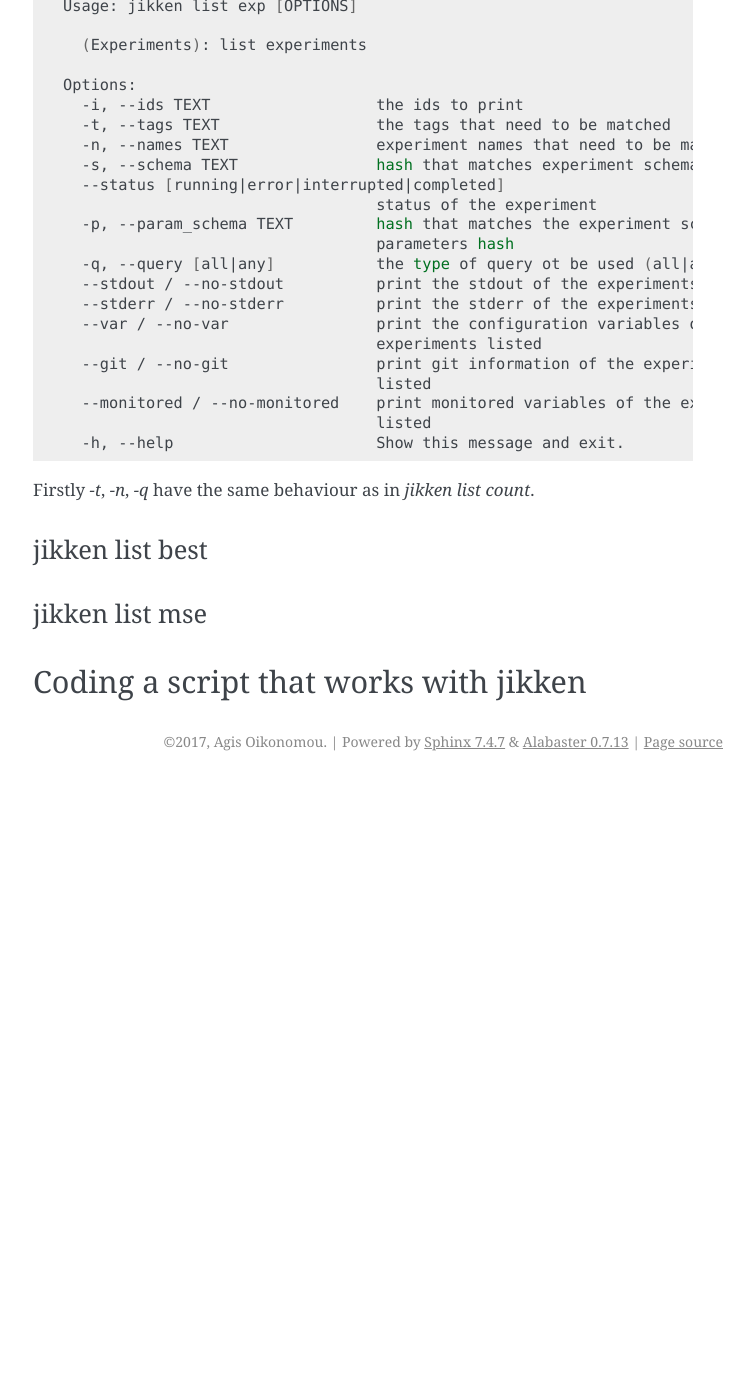
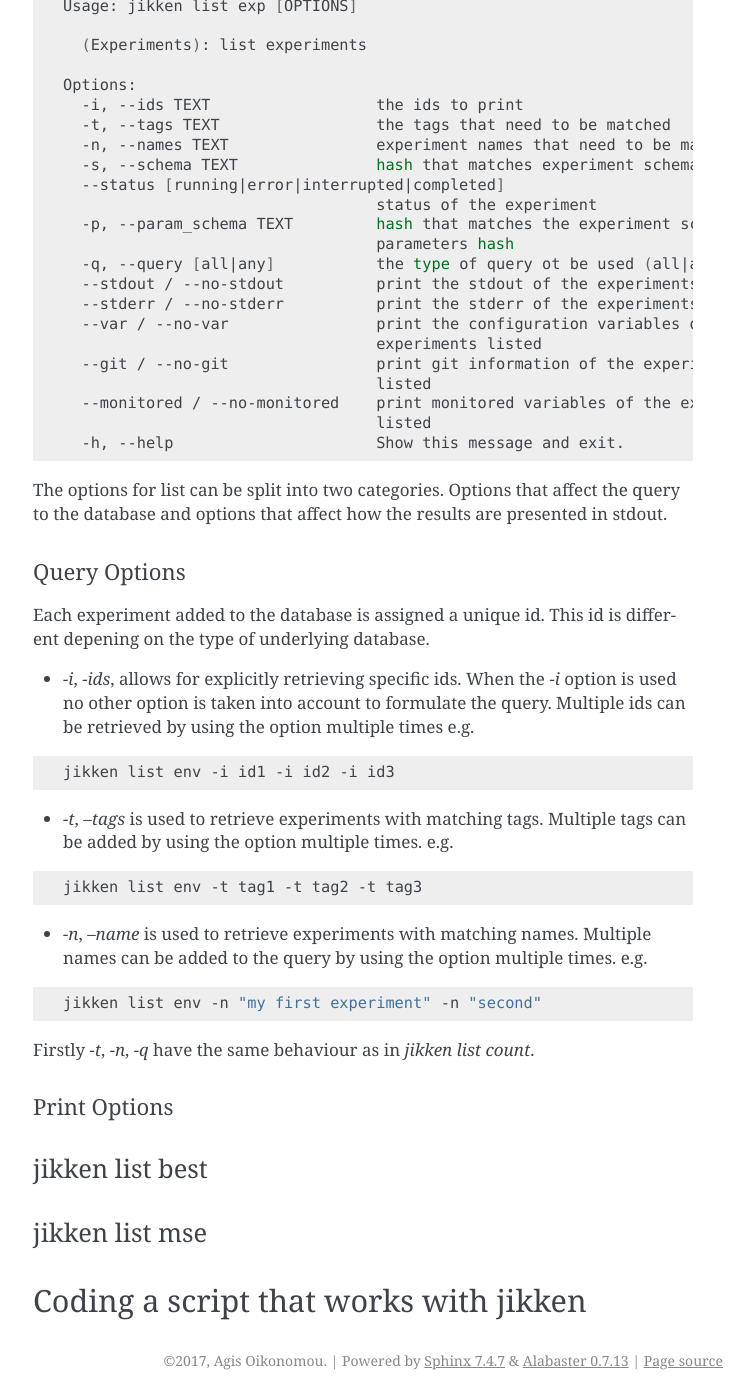
Before and after one commit to outcastofmusic/jikken, a Sphinx documentation site: the page built from docs/usage.rst, in a window 1280 px wide and 1400 px high, scrolled down 5356 px. Shown: the whole window, without its empty margins (387-1141 px from the left). Built offline with Sphinx 7.4.7, drawn with Linux system fonts in a browser that asks for light colours; before the commit the page ends 6137 px from its top, so only the background shows below that.

Commit message:
adding documentation for list exp arguments

```diff
--- a/docs/usage.rst
+++ b/docs/usage.rst
@@ -243,9 +243,36 @@
                                           listed
           -h, --help                      Show this message and exit.
 
+The options for list can be split into two categories. Options that affect the query to the database and options that affect how the results are presented in stdout.
+
+Query Options
+"""""""""""""
+
+Each experiment added to the database is assigned a unique id. This id is different depening on the type of underlying database.
+
+- `-i`, `-ids`, allows for explicitly retrieving specific ids. When the `-i` option is used no other option is taken into account to formulate the query. Multiple ids can be retrieved by using the option multiple times e.g.
+
+
+.. code-block:: bash
+
+        jikken list env -i id1 -i id2 -i id3
+
+- `-t`, `--tags` is used to retrieve experiments with matching tags. Multiple tags can be added by using the option multiple times. e.g.
+
+.. code-block:: bash
+
+        jikken list env -t tag1 -t tag2 -t tag3
+
+- `-n`, `--name` is used to retrieve experiments with matching names. Multiple names can be added to the query by using the option multiple times. e.g.
+
+.. code-block:: bash
+
+        jikken list env -n "my first experiment" -n "second"
 
 Firstly `-t`, `-n`, `-q` have the same behaviour as in `jikken list count`.
 
+Print Options
+"""""""""""""
 
 
 jikken list best
```
